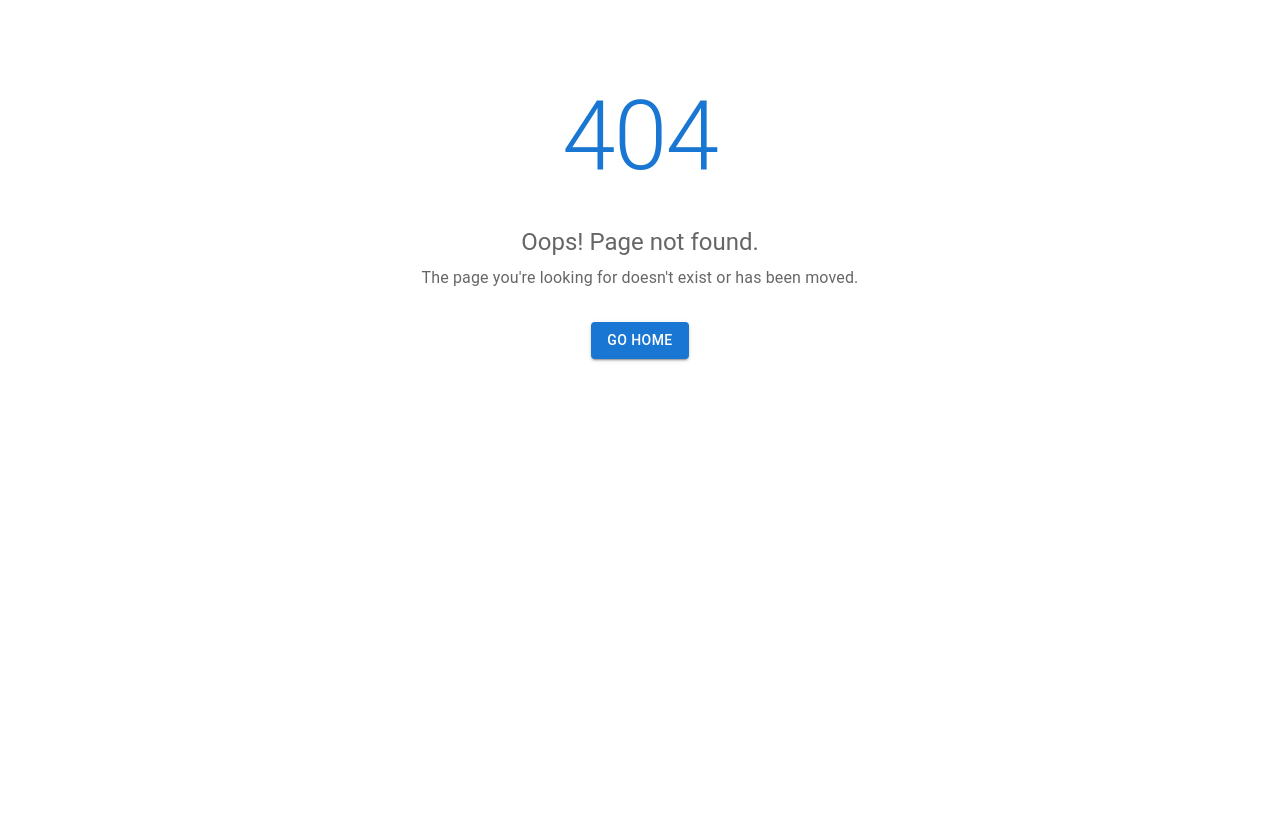
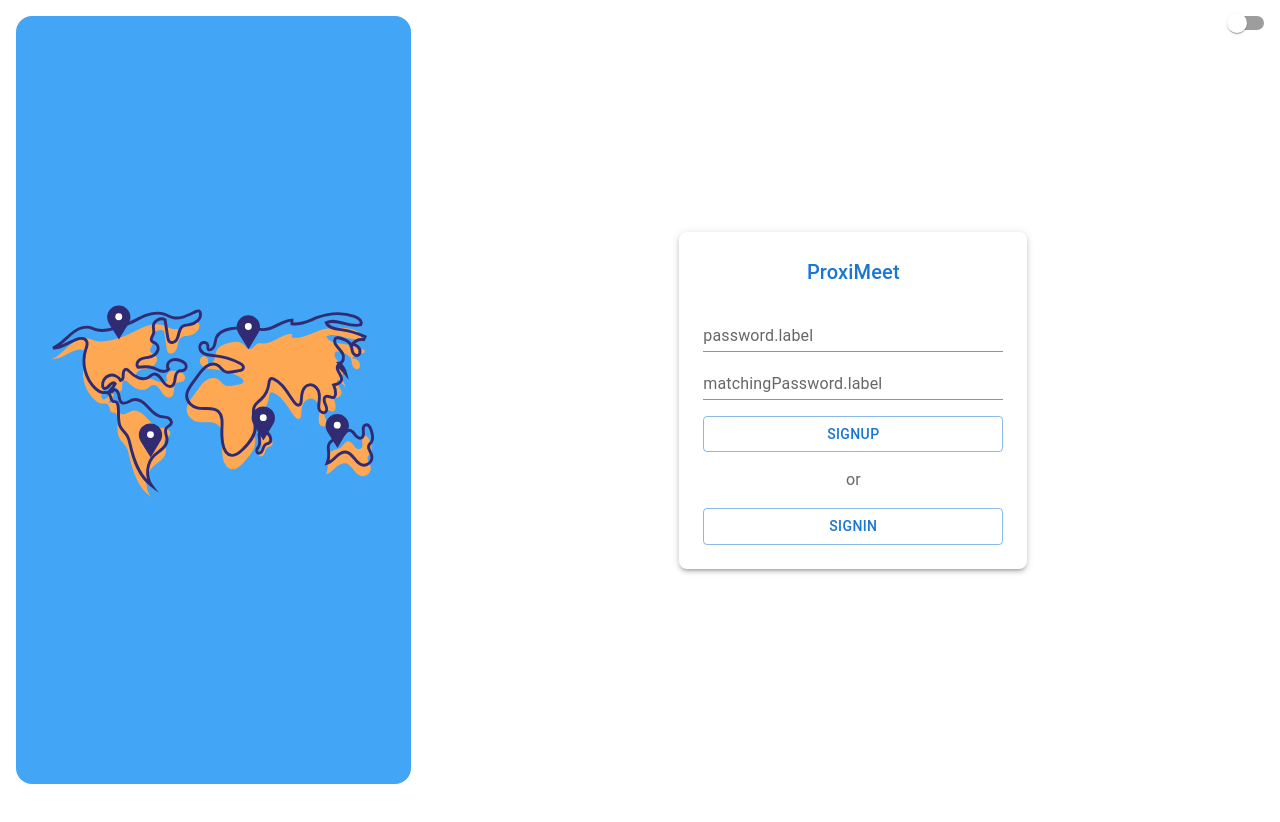
Before and after one commit to Sylw3st3r/ProxiMeet-FE, a React (Create React App) app: page /password-reset/1 in a window 1280 px wide. Before the commit this address had no page. Shown: the top 822 px of the page. After the commit the page ends 800 px from the top, so only its background shows below. Built offline with nearby package versions, Linux system fonts and the light colour scheme.

Commit message:
Added password reset

```diff
--- a/src/App.tsx
+++ b/src/App.tsx
@@ -23,6 +23,8 @@ import "leaflet/dist/leaflet.css";
 import UserEvents from "./components/Pages/Events/UserEvents";
 import { useColorScheme } from "@mui/material";
 import AllEvents from "./components/Pages/Events/AllEvents";
+import RequestPasswordReset from "./components/Pages/RequestPasswordReset/RequestPasswordReset";
+import PasswordReset from "./components/Pages/PasswordReset/PasswordReset";
 
 L.Icon.Default.mergeOptions({
   iconUrl: markerIcon,
@@ -80,12 +82,14 @@ const createRouter = (token: string | null) =>
         {
           path: "/verify/:token",
           Component: VerifyAccount,
-          errorElement: <VerifyFaied />,
-          loader: async ({ params }) => {
-            return axios.get(
-              `http://localhost:3001/users/verify/${params.token}`,
-            );
-          },
+        },
+        {
+          path: "/request-password-reset",
+          Component: RequestPasswordReset,
+        },
+        {
+          path: "/password-reset/:token",
+          Component: PasswordReset,
         },
       ],
     },
--- /dev/null
+++ b/src/components/Pages/PasswordReset/PasswordReset.tsx
@@ -0,0 +1,139 @@
+import React from "react";
+import { Formik, Form } from "formik";
+import * as Yup from "yup";
+import { useTranslation } from "react-i18next";
+import { Box, Button, Typography, useTheme } from "@mui/material";
+import FormInput from "../../Form/Input";
+import FormButton from "../../Form/FormButton";
+import axios from "axios";
+import { useNavigate, useParams } from "react-router";
+import { useMutation } from "@tanstack/react-query";
+import { useSnackbar } from "notistack";
+
+const VALIDATOR = Yup.object({
+  token: Yup.string().required("token.required"),
+  password: Yup.string().required("password.required"),
+  matchingPassword: Yup.string()
+    .required("password.required")
+    .test("passwords-match", "matchingPassword.match", function (value) {
+      return this.parent.password === value;
+    }),
+});
+
+const INITIAL_VALUES = {
+  token: "",
+  password: "",
+  matchingPassword: "",
+};
+
+const handleSubmit = async (data: {
+  token: string;
+  password: string;
+  matchingPassword: string;
+}) => {
+  return await axios.post("http://localhost:3001/users/password-reset", data);
+};
+
+export default function PasswordReset() {
+  const { t } = useTranslation();
+  const theme = useTheme();
+  const navigate = useNavigate();
+
+  let params = useParams();
+
+  const { mutate, isPending } = useMutation({
+    mutationFn: handleSubmit,
+    onSuccess: () => {
+      handleClick();
+    },
+  });
+
+  const handleClick = () => {
+    navigate("/");
+  };
+
+  return params.token ? (
+    <Box
+      sx={{
+        height: "100vh",
+        display: "flex",
+        justifyContent: "center",
+        alignItems: "center",
+        bgcolor: theme.palette.background.default,
+      }}
+    >
+      <Formik
+        initialValues={{
+          token: params.token,
+          password: "",
+          matchingPassword: "",
+        }}
+        onSubmit={(data: any) => mutate(data)}
+        validationSchema={VALIDATOR}
+      >
+        <Form>
+          <Box
+            sx={{
+              display: "flex",
+              flexDirection: "column",
+              width: "300px",
+              p: 3,
+              borderRadius: 2,
+              backgroundColor: theme.palette.background.paper,
+              boxShadow: theme.shadows[3],
+            }}
+          >
+            <Typography
+              variant="h6"
+              noWrap
+              color="primary"
+              sx={{ textAlign: "center", mb: 2 }}
+            >
+              ProxiMeet
+            </Typography>
+
+            <FormInput
+              variant="standard"
+              {...{
+                name: "password",
+                label: "password.label",
+                placeholder: "password.required",
+                type: "password",
+              }}
+            />
+
+            <FormInput
+              variant="standard"
+              {...{
+                name: "matchingPassword",
+                label: "matchingPassword.label",
+                placeholder: "matchingPassword.placeholder",
+                type: "password",
+              }}
+            />
+
+            <FormButton loading={isPending}>signup</FormButton>
+
+            <Typography
+              textAlign="center"
+              color="text.secondary"
+              sx={{ my: 2 }}
+            >
+              {t("or")}
+            </Typography>
+
+            <Button
+              loading={isPending}
+              onClick={handleClick}
+              variant="outlined"
+            >
+              {t("signin")}
+            </Button>
+          </Box>
+        </Form>
+      </Formik>
+    </Box>
+  ) : (
+    <></>
+  );
+}
--- /dev/null
+++ b/src/components/Pages/RequestPasswordReset/RequestPasswordReset.tsx
@@ -0,0 +1,116 @@
+import React from "react";
+import { Formik, Form } from "formik";
+import * as Yup from "yup";
+import { useTranslation } from "react-i18next";
+import { Box, Button, Typography, useTheme } from "@mui/material";
+import FormInput from "../../Form/Input";
+import FormButton from "../../Form/FormButton";
+import axios, { AxiosError } from "axios";
+import { useNavigate } from "react-router";
+import { useMutation } from "@tanstack/react-query";
+import { useSnackbar } from "notistack";
+
+const VALIDATOR = Yup.object({
+  email: Yup.string().required("email.required").email("email.invalid"),
+});
+
+const INITIAL_VALUES = {
+  email: "",
+};
+
+const handleSubmit = async (data: { email: string }) => {
+  return await axios.post(
+    "http://localhost:3001/users/request-password-reset",
+    data,
+  );
+};
+
+export default function RequestPasswordReset() {
+  const { t } = useTranslation();
+  const theme = useTheme();
+  const navigate = useNavigate();
+  const { enqueueSnackbar } = useSnackbar();
+
+  const { mutate, isPending } = useMutation({
+    mutationFn: handleSubmit,
+    onSuccess: () => {
+      enqueueSnackbar("Check your inbox for password reset", {
+        variant: "success",
+      });
+      handleClick();
+    },
+  });
+
+  const handleClick = () => {
+    navigate("/");
+  };
+
+  return (
+    <Box
+      sx={{
+        height: "100vh",
+        display: "flex",
+        justifyContent: "center",
+        alignItems: "center",
+        bgcolor: theme.palette.background.default,
+      }}
+    >
+      <Formik
+        initialValues={{ ...INITIAL_VALUES }}
+        onSubmit={(data: any) => mutate(data)}
+        validationSchema={VALIDATOR}
+      >
+        <Form>
+          <Box
+            sx={{
+              display: "flex",
+              flexDirection: "column",
+              width: "300px",
+              p: 3,
+              borderRadius: 2,
+              backgroundColor: theme.palette.background.paper,
+              boxShadow: theme.shadows[3],
+            }}
+          >
+            <Typography
+              variant="h6"
+              noWrap
+              color="primary"
+              sx={{ textAlign: "center", mb: 2 }}
+            >
+              ProxiMeet
+            </Typography>
+
+            <FormInput
+              variant="standard"
+              {...{
+                name: "email",
+                label: "email.label",
+                placeholder: "email.placeholder",
+                type: "email",
+              }}
+            />
+
+            <FormButton loading={isPending}>Request password change</FormButton>
+
+            <Typography
+              textAlign="center"
+              color="text.secondary"
+              sx={{ my: 2 }}
+            >
+              {t("or")}
+            </Typography>
+
+            <Button
+              loading={isPending}
+              onClick={handleClick}
+              variant="outlined"
+            >
+              {t("signin")}
+            </Button>
+          </Box>
+        </Form>
+      </Formik>
+    </Box>
+  );
+}
--- a/src/components/Pages/Verify/VerifyAccount.tsx
+++ b/src/components/Pages/Verify/VerifyAccount.tsx
@@ -1,20 +1,37 @@
-import { Box, Button, Typography } from "@mui/material";
-import React from "react";
-import { useNavigate } from "react-router";
+import { Box } from "@mui/material";
+import { useMutation } from "@tanstack/react-query";
+import axios from "axios";
+import { useSnackbar } from "notistack";
+import React, { useEffect } from "react";
+import { useNavigate, useParams } from "react-router";
+
+const verifyToken = async (token: string) => {
+  return axios.post(`http://localhost:3001/users/verify`, {
+    token,
+  });
+};
 
 export default function VerifyAccount() {
   const navigate = useNavigate();
+  const { enqueueSnackbar } = useSnackbar();
+  let params = useParams();
 
-  return (
-    <Box>
-      <Typography>Account was activated. You can sign in</Typography>
-      <Button
-        onClick={() => {
-          navigate("/");
-        }}
-      >
-        SIGIN
-      </Button>
-    </Box>
-  );
+  const { mutate } = useMutation({
+    mutationFn: verifyToken,
+    onSuccess: () => {
+      enqueueSnackbar("Account activated!", { variant: "success" });
+      navigate("/");
+    },
+    onError: () => {
+      enqueueSnackbar("Couldn't add event!", { variant: "error" });
+    },
+  });
+
+  useEffect(() => {
+    if (params.token) {
+      mutate(params.token);
+    }
+  }, []);
+
+  return <Box></Box>;
 }
```
